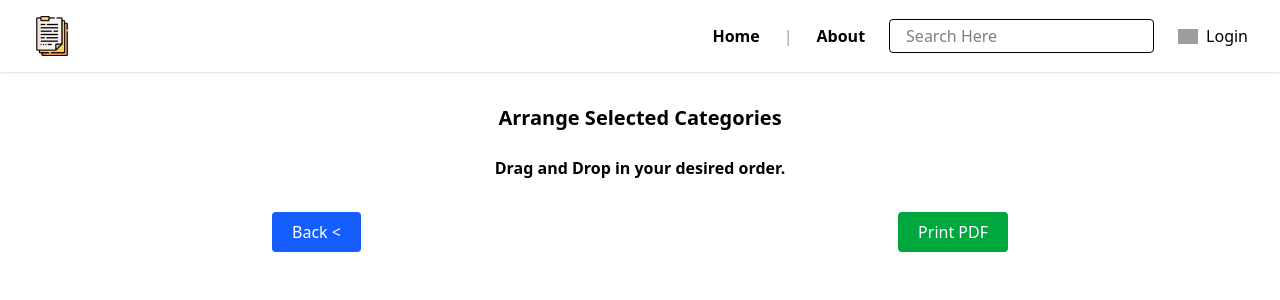
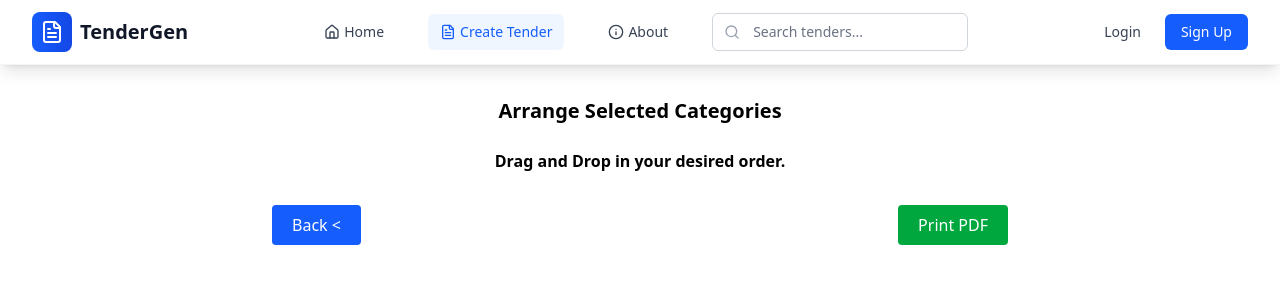
Before and after one commit to sitikeykarmes/Automated_Tender_Generation_Machine_ReactJS, a React (Vite) app: page /arrange in a window 1280 px wide. Shown: the top 300 px of the page. Built offline with nearby package versions, Linux system fonts and the light colour scheme; grey boxes are pictures that could not be loaded.

Commit message:
auto-commit for 96c77a79-d2b9-4746-8615-169bf681a356

```diff
--- a/src/components/Navbar.jsx
+++ b/src/components/Navbar.jsx
@@ -1,58 +1,253 @@
-import React from "react";
+import React, { useState } from "react";
 import { Link, useLocation } from "react-router-dom";
-import logo from "../assets/logo.png";
-import userImg from "../assets/user.png";
 import { useAuth } from "../context/AuthContext";
+import {
+  Search,
+  User,
+  LogOut,
+  Menu,
+  X,
+  FileText,
+  Home,
+  Info,
+  UserCircle
+} from "lucide-react";
 
 export default function Navbar() {
   const { user, logout } = useAuth();
   const location = useLocation();
+  const [isMenuOpen, setIsMenuOpen] = useState(false);
+
+  const isActive = (path) => {
+    return location.pathname === path;
+  };
+
+  const handleLogout = () => {
+    logout();
+    setIsMenuOpen(false);
+  };
 
   return (
-    <nav className="flex items-center justify-between px-8 py-4 bg-white shadow">
-      <Link to="/">
-        <img src={logo} alt="Logo" className="w-10" />
+    <nav className="bg-white shadow-lg border-b border-gray-100 sticky top-0 z-50">
+      <div className="max-w-7xl mx-auto px-4 sm:px-6 lg:px-8">
+        <div className="flex justify-between items-center h-16">
+          {/* Logo and Brand */}
+          <div className="flex items-center">
+            <Link to="/" className="flex items-center space-x-2">
+              <div className="w-10 h-10 bg-gradient-to-r from-blue-600 to-blue-700 rounded-lg flex items-center justify-center">
+                <FileText className="w-6 h-6 text-white" />
+              </div>
+              <span className="text-xl font-bold text-gray-900 hidden sm:block">
+                TenderGen
+              </span>
             </Link>
-      <div className="flex items-center space-x-6">
-        <Link to="/" className="text-black font-semibold">
-          Home
+          </div>
+
+          {/* Desktop Navigation */}
+          <div className="hidden md:flex items-center space-x-8">
+            <Link
+              to="/"
+              className={`flex items-center space-x-1 px-3 py-2 rounded-md text-sm font-medium transition-colors ${
+                isActive("/")
+                  ? "text-blue-600 bg-blue-50"
+                  : "text-gray-700 hover:text-blue-600 hover:bg-gray-50"
+              }`}
+            >
+              <Home className="w-4 h-4" />
+              <span>Home</span>
             </Link>
-        <span className="text-gray-400">|</span>
-        <a href="#" className="text-black font-semibold">
-          About
+
+            <Link
+              to="/arrange"
+              className={`flex items-center space-x-1 px-3 py-2 rounded-md text-sm font-medium transition-colors ${
+                isActive("/arrange")
+                  ? "text-blue-600 bg-blue-50"
+                  : "text-gray-700 hover:text-blue-600 hover:bg-gray-50"
+              }`}
+            >
+              <FileText className="w-4 h-4" />
+              <span>Create Tender</span>
+            </Link>
+
+            <a
+              href="#about"
+              className="flex items-center space-x-1 px-3 py-2 rounded-md text-sm font-medium text-gray-700 hover:text-blue-600 hover:bg-gray-50 transition-colors"
+            >
+              <Info className="w-4 h-4" />
+              <span>About</span>
             </a>
-        <div className="flex items-center border rounded px-2">
+
+            {/* Search Bar */}
+            <div className="relative">
+              <div className="absolute inset-y-0 left-0 pl-3 flex items-center pointer-events-none">
+                <Search className="h-4 w-4 text-gray-400" />
+              </div>
               <input
                 type="text"
-            placeholder="Search Here"
-            className="outline-none py-1 px-2"
+                placeholder="Search tenders..."
+                className="block w-full pl-10 pr-3 py-2 border border-gray-300 rounded-md leading-5 bg-white placeholder-gray-500 focus:outline-none focus:placeholder-gray-400 focus:ring-1 focus:ring-blue-500 focus:border-blue-500 sm:text-sm"
               />
-          <button className="text-gray-500">
-            <i className="fa fa-search"></i>
+            </div>
+          </div>
+
+          {/* User Menu */}
+          <div className="hidden md:flex items-center space-x-4">
+            {user ? (
+              <div className="flex items-center space-x-3">
+                <Link
+                  to="/account"
+                  className={`flex items-center space-x-2 px-3 py-2 rounded-md text-sm font-medium transition-colors ${
+                    isActive("/account")
+                      ? "text-blue-600 bg-blue-50"
+                      : "text-gray-700 hover:text-blue-600 hover:bg-gray-50"
+                  }`}
+                >
+                  <UserCircle className="w-4 h-4" />
+                  <span className="hidden lg:block">{user.name}</span>
+                </Link>
+                <button
+                  onClick={handleLogout}
+                  className="flex items-center space-x-1 px-3 py-2 rounded-md text-sm font-medium text-gray-700 hover:text-red-600 hover:bg-red-50 transition-colors"
+                >
+                  <LogOut className="w-4 h-4" />
+                  <span>Logout</span>
                 </button>
               </div>
-        <div className="flex items-center space-x-2">
-          <img src={userImg} alt="User" className="w-5" />
-          {user ? (
-            <>
-              <Link to="/account" className="text-black">
-                Your Account
-              </Link>
-              <button onClick={logout} className="ml-2 text-xs text-red-500">
-                Logout
-              </button>
-            </>
             ) : (
+              <div className="flex items-center space-x-3">
                 <Link
                   to="/login"
                   state={{ from: location.pathname }}
-              className="text-black"
+                  className="text-gray-700 hover:text-blue-600 px-3 py-2 rounded-md text-sm font-medium transition-colors"
                 >
                   Login
                 </Link>
+                <Link
+                  to="/signup"
+                  className="bg-blue-600 text-white hover:bg-blue-700 px-4 py-2 rounded-md text-sm font-medium transition-colors"
+                >
+                  Sign Up
+                </Link>
+              </div>
+            )}
+          </div>
+
+          {/* Mobile menu button */}
+          <div className="md:hidden">
+            <button
+              onClick={() => setIsMenuOpen(!isMenuOpen)}
+              className="inline-flex items-center justify-center p-2 rounded-md text-gray-700 hover:text-blue-600 hover:bg-gray-100 transition-colors"
+            >
+              {isMenuOpen ? (
+                <X className="block h-6 w-6" />
+              ) : (
+                <Menu className="block h-6 w-6" />
+              )}
+            </button>
+          </div>
+        </div>
+      </div>
+
+      {/* Mobile Navigation Menu */}
+      {isMenuOpen && (
+        <div className="md:hidden">
+          <div className="px-2 pt-2 pb-3 space-y-1 sm:px-3 bg-white border-t border-gray-200">
+            <Link
+              to="/"
+              onClick={() => setIsMenuOpen(false)}
+              className={`flex items-center space-x-2 px-3 py-2 rounded-md text-base font-medium transition-colors ${
+                isActive("/")
+                  ? "text-blue-600 bg-blue-50"
+                  : "text-gray-700 hover:text-blue-600 hover:bg-gray-50"
+              }`}
+            >
+              <Home className="w-5 h-5" />
+              <span>Home</span>
+            </Link>
+
+            <Link
+              to="/arrange"
+              onClick={() => setIsMenuOpen(false)}
+              className={`flex items-center space-x-2 px-3 py-2 rounded-md text-base font-medium transition-colors ${
+                isActive("/arrange")
+                  ? "text-blue-600 bg-blue-50"
+                  : "text-gray-700 hover:text-blue-600 hover:bg-gray-50"
+              }`}
+            >
+              <FileText className="w-5 h-5" />
+              <span>Create Tender</span>
+            </Link>
+
+            <a
+              href="#about"
+              onClick={() => setIsMenuOpen(false)}
+              className="flex items-center space-x-2 px-3 py-2 rounded-md text-base font-medium text-gray-700 hover:text-blue-600 hover:bg-gray-50 transition-colors"
+            >
+              <Info className="w-5 h-5" />
+              <span>About</span>
+            </a>
+
+            {/* Mobile Search */}
+            <div className="px-3 py-2">
+              <div className="relative">
+                <div className="absolute inset-y-0 left-0 pl-3 flex items-center pointer-events-none">
+                  <Search className="h-5 w-5 text-gray-400" />
+                </div>
+                <input
+                  type="text"
+                  placeholder="Search tenders..."
+                  className="block w-full pl-10 pr-3 py-2 border border-gray-300 rounded-md leading-5 bg-white placeholder-gray-500 focus:outline-none focus:placeholder-gray-400 focus:ring-1 focus:ring-blue-500 focus:border-blue-500 text-sm"
+                />
+              </div>
+            </div>
+
+            {/* Mobile User Menu */}
+            <div className="border-t border-gray-200 pt-4">
+              {user ? (
+                <div className="space-y-1">
+                  <Link
+                    to="/account"
+                    onClick={() => setIsMenuOpen(false)}
+                    className={`flex items-center space-x-2 px-3 py-2 rounded-md text-base font-medium transition-colors ${
+                      isActive("/account")
+                        ? "text-blue-600 bg-blue-50"
+                        : "text-gray-700 hover:text-blue-600 hover:bg-gray-50"
+                    }`}
+                  >
+                    <UserCircle className="w-5 h-5" />
+                    <span>{user.name}</span>
+                  </Link>
+                  <button
+                    onClick={handleLogout}
+                    className="flex items-center space-x-2 px-3 py-2 rounded-md text-base font-medium text-gray-700 hover:text-red-600 hover:bg-red-50 transition-colors w-full text-left"
+                  >
+                    <LogOut className="w-5 h-5" />
+                    <span>Logout</span>
+                  </button>
+                </div>
+              ) : (
+                <div className="space-y-1">
+                  <Link
+                    to="/login"
+                    onClick={() => setIsMenuOpen(false)}
+                    state={{ from: location.pathname }}
+                    className="block px-3 py-2 rounded-md text-base font-medium text-gray-700 hover:text-blue-600 hover:bg-gray-50 transition-colors"
+                  >
+                    Login
+                  </Link>
+                  <Link
+                    to="/signup"
+                    onClick={() => setIsMenuOpen(false)}
+                    className="block px-3 py-2 rounded-md text-base font-medium bg-blue-600 text-white hover:bg-blue-700 transition-colors"
+                  >
+                    Sign Up
+                  </Link>
+                </div>
               )}
             </div>
           </div>
+        </div>
+      )}
     </nav>
   );
 }
```
Lines whose indentation alone changed are shown as unchanged.
